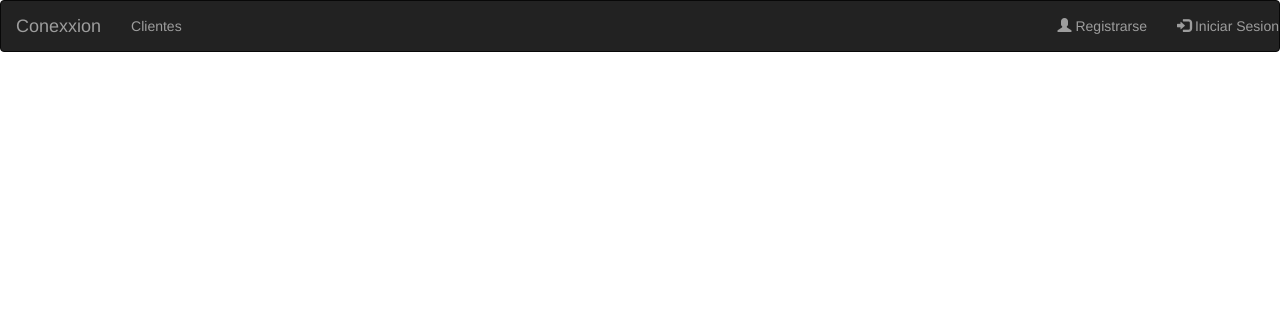
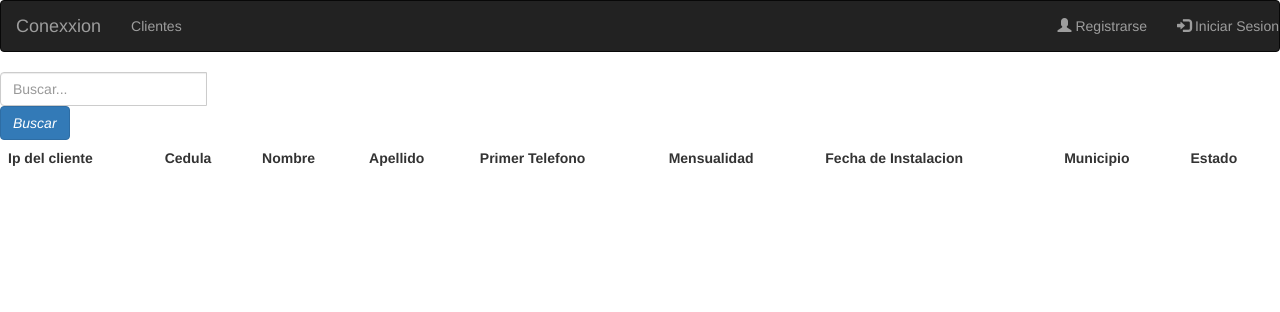
Before and after one commit to DonJuan222/Conexxion, a Django app: page /cliente/ in a window 1280 px wide. Shown: the top 312 px of the page. Run offline with Django 4.2, Linux system fonts and the light colour scheme; data that the repository does not hold is empty; some libraries are stand-ins or nearby versions.

Commit message:
Lunes,Martes

```diff
--- a/cliente/models.py
+++ b/cliente/models.py
@@ -10,6 +10,7 @@ class cliente(models.Model):
     ip= models.CharField(max_length=15, primary_key = True)
     cedula=models.CharField(max_length=15, null=True)
     nombre=models.CharField(max_length=100, null=False, verbose_name='Nombre del Cliente')
+    apellido=models.CharField(max_length=100, null=False, verbose_name='Apellido del Cliente')
     telefono_uno=models.CharField(max_length=12, null=False, verbose_name='Primer Telefono ')
     telefonos_dos=models.CharField(max_length=12, null=True,blank=True, verbose_name='Segundo Telefono')
     mensualidad=models.CharField(max_length=100, null=True, verbose_name='Mensualidad')
--- a/cliente/templates/clientes.html
+++ b/cliente/templates/clientes.html
@@ -1,22 +1,74 @@
 {% extends 'base.html' %}
 
 {% block content %}
-	<div class="row">
 
+<form class="d-none d-sm-inline-block form-inline mr-auto ml-md-3 my-2 my-md-0 mw-100 navbar-search"
+method="POST">
+  {% csrf_token %}
+  <div class="input-group">
+    <input type="text" class="form-control bg-light border-0 small" placeholder="Buscar..." name="buscar" value="{{ request.POST.buscar }}">
+    <div class="input-group-append">
+      <button class="btn btn-primary" type="submit">
+        <i class="fas fa-search fa-sm"> Buscar</i>
+      </button>
+    </div>
+  </div>
+</form>
+
+
+
+<table class="table table_bordered">
+	<thead>
+		<tr>
+			<td><strong>Ip del cliente</strong> </td>
+			<td><strong>Cedula</strong></td>
+			<td><strong>Nombre</strong></td>
+			<td><strong>Apellido</strong></td>
+			<td><strong>Primer Telefono</strong></td>
+			<td><strong>Mensualidad</strong></td>
+			<td><strong>Fecha de Instalacion</strong></td>
+			<td><strong>Municipio</strong></td>
+			<td><strong>Estado</strong></td>
+			<!-- <td><strong>Pueblo</strong></td>
+			<td><strong>Direccion</strong></td>
+			<td><strong>Vereda</strong></td>
+			<td><strong>Descripcion</strong></td>
+			 -->
+
+		</tr>
+	</thead>
+
+	<tbody>
 		{% for cliente in Clientes %}
 
-		<div class="col-lg-2">
-			<div class="box-element product">
-					<h4><strong>Ip del cliente:</strong> {{cliente.ip}}</h4>
-					<h4><strong> Nombre:</strong>  {{cliente.nombre}}</h4>
-					<h4><strong> Primer Telefono: </strong>{{cliente.telefono_uno}}</h4>
-					<h4><strong> Mensualidad: </strong> {{cliente.mensualidad}}</h4>
-					<h4><strong> Fecha de Instalacion: </strong> {{cliente.fecha_Instalacion}}</h4>
-				</a>
-			</div>
-		</div>
+		<tr>
+			<td>{{cliente.ip}}</td>
+			<td>{{cliente.cedula}}</td>
+			<td>{{cliente.nombre}}</td>
+			<td>{{cliente.apellido}}</td>
+			<td>{{cliente.telefono_uno}}</td>
+			<td>{{cliente.mensualidad}}</td>
+			<td> {{cliente.fecha_Instalacion}}</td>
+			<td> {{cliente.id_Municipio}}</td>
+			<td> {{cliente.id_Estado}}</td>
 
+
+
+		</tr>
 		{% endfor %}
-	</div>
+		<!-- <tbody>
+			{% for lugar_Residencia in Residencia %}
+			<tr>
+				<td> {{lugar_Residencia.pueblo}}</td>
+				<td> {{lugar_Residencia.direccion}}</td>
+				<td> {{lugar_Residencia.vereda}}</td>
+				<td> {{lugar_Residencia.descripcion}}</td>
 
-{%  endblock %}
+			</tr>
+			{% endfor %}
+		</tbody> -->
+	</tbody>
+</table>
+
+
+{% endblock %}
--- a/cliente/views.py
+++ b/cliente/views.py
@@ -1,12 +1,24 @@
 from django.shortcuts import render,redirect, get_object_or_404
 from cliente.models import cliente
+from django.db.models import Q
+from home.models import lugar_Residencia
 from .forms import ClientForm
 # Create your views here.
 
 def client(request):
+    busqueda = request.POST.get("buscar")
     Clientes=cliente.objects.all()
+    if busqueda:
+        Clientes = cliente.objects.filter(
+            Q(ip_icontains=busqueda)|
+            Q(cedula__icontains=busqueda)|
+            Q(nombre__icontains=busqueda)|
+            Q(apellido__icontains=busqueda)
+        ).distinct()
+
     return render(request, 'clientes.html',{
         'Clientes':Clientes
+
     })
 
 
--- a/home/admin.py
+++ b/home/admin.py
@@ -2,7 +2,7 @@ from django.contrib import admin
 from .models import municipio
 from .models import estado
 from .models import lugar_Residencia
-# from .models import cliente
+
 
 
 # Register your models here.
@@ -10,4 +10,3 @@ from .models import lugar_Residencia
 admin.site.register(municipio)
 admin.site.register(estado)
 admin.site.register(lugar_Residencia)
-# admin.site.register(cliente)
--- a/proyecto/settings.py
+++ b/proyecto/settings.py
@@ -68,7 +68,7 @@ WSGI_APPLICATION = 'proyecto.wsgi.application'
 DATABASES = {
     'default': {
         'ENGINE': 'django.db.backends.mysql',
-        'NAME': 'db_Conexxion',
+        'NAME': 'conexxion_bd',
         'USER': 'root',
         'PASSWORD': '150346Dkt810',
         'HOST': '127.0.0.1',
```
Also changed, not shown: cliente/migrations/0001_initial.py, cliente/migrations/0002_alter_cliente_id_estado_and_more.py (deleted), home/migrations/0001_initial.py, home/migrations/0002_alter_lugar_residencia_descripcion_and_more.py (deleted).
